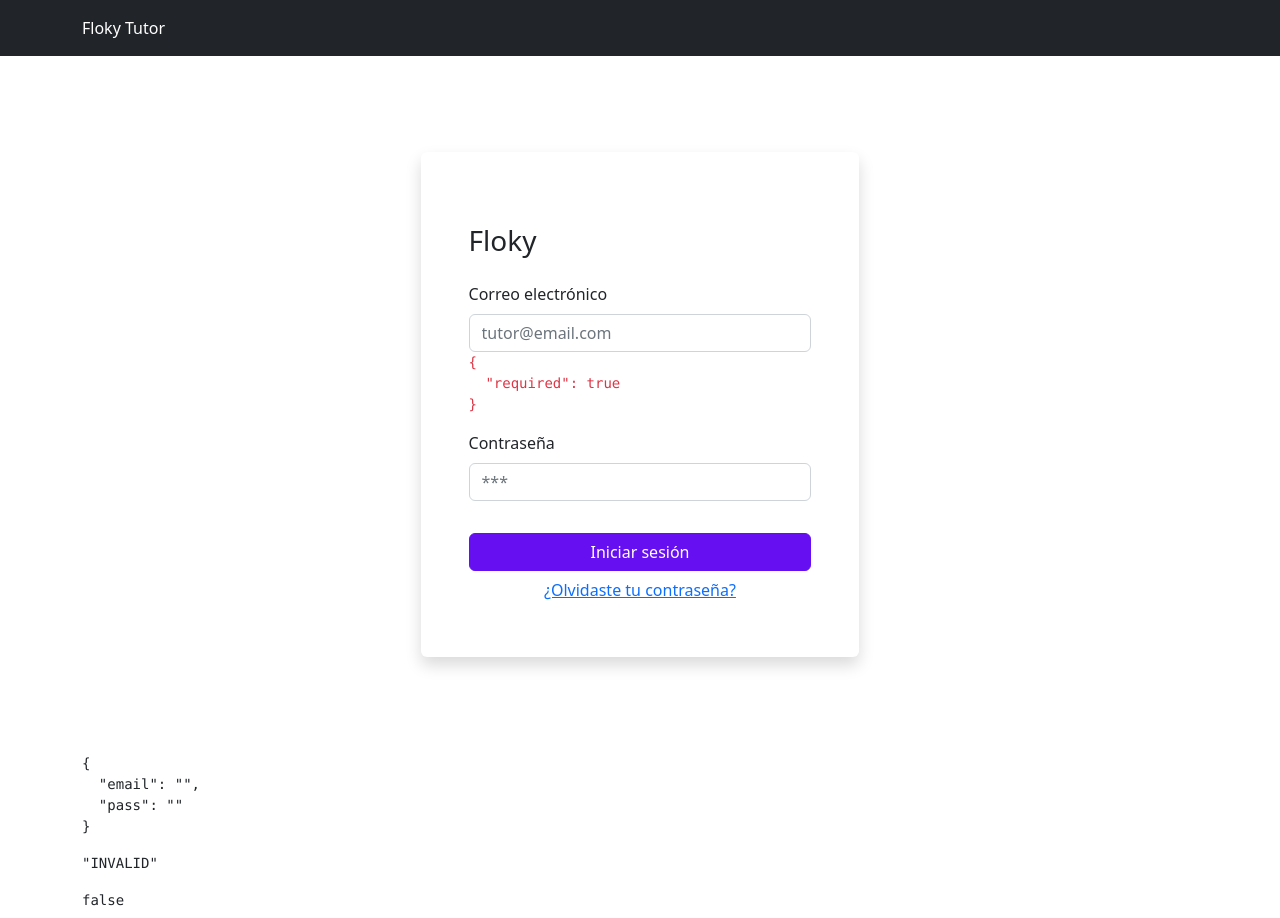
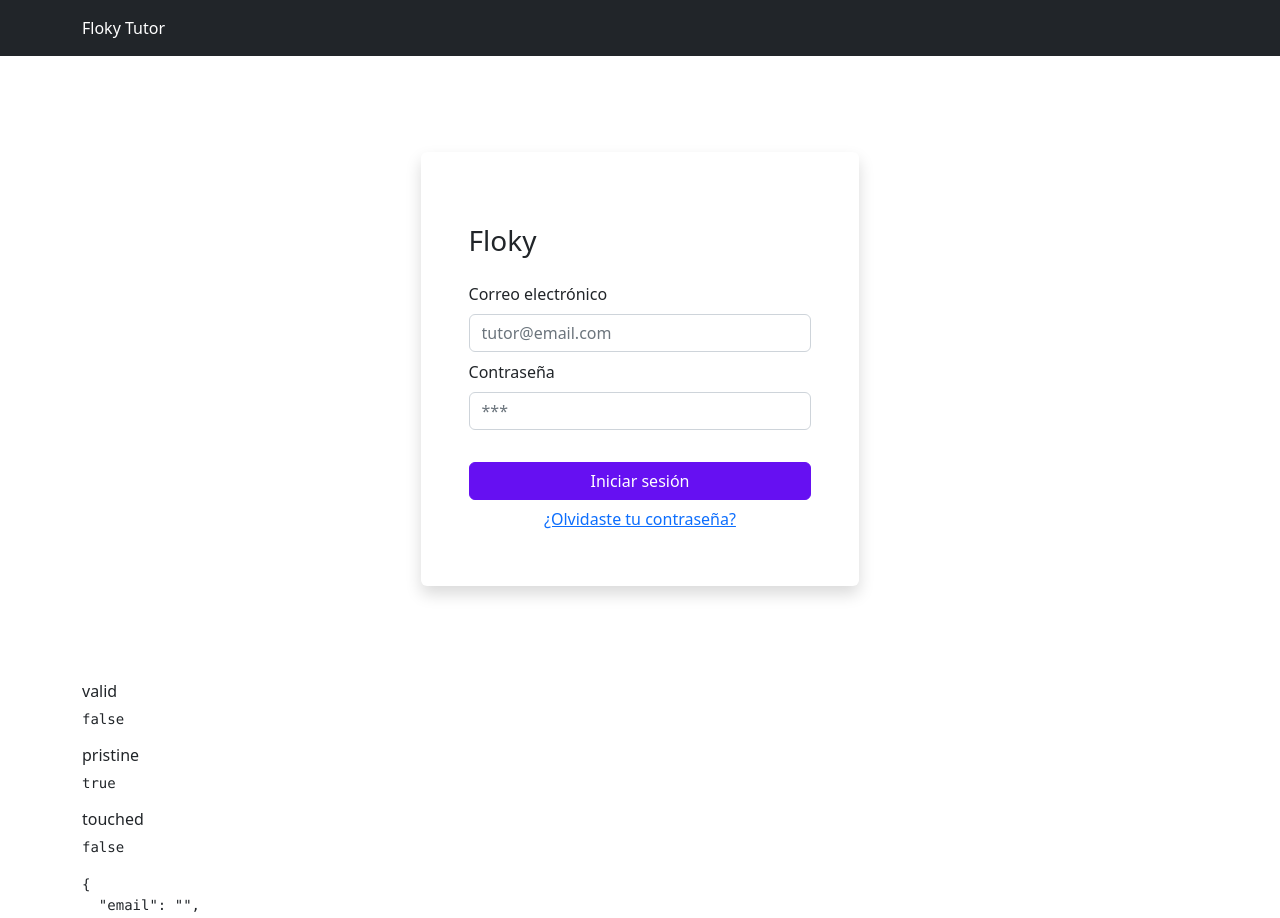
Before and after one commit to jcarloshg/FlokyTutor, an Angular app: page /cuenta/ingresar in a window 1280 px wide. Shown: the top 918 px of the page. Built offline with nearby package versions, Linux system fonts and the light colour scheme.

Commit message:
implement [EmailInputComponent]

```diff
--- a/src/app/account/account.module.ts
+++ b/src/app/account/account.module.ts
@@ -5,6 +5,7 @@ import { AccountRoutingModule } from './account-routing.module';
 import { LoginComponent } from './pages/login/login.component';
 import { HomeAccountComponent } from './pages/home-account/home-account.component';
 import { ReactiveFormsModule } from '@angular/forms';
+import { SharedModule } from '../shared/shared.module';
 
 
 @NgModule({
@@ -17,6 +18,7 @@ import { ReactiveFormsModule } from '@angular/forms';
     ReactiveFormsModule,
     // mine
     AccountRoutingModule,
+    SharedModule,
   ]
 })
 export class AccountModule { }
--- a/src/app/account/pages/login/login.component.html
+++ b/src/app/account/pages/login/login.component.html
@@ -1,37 +1,32 @@
 <div class="container my-5 d-flex justify-content-center">
     <div class="shadow col-xxl-4 p-5 my-5 bg-body rounded">
 
-        <form [formGroup]="loginForm">
+        <form [formGroup]="loginForm" autocomplete="off">
 
             <h1 class="h3 my-4">Floky</h1>
 
-            <div class="my-2">
-                <label for="ForEmailInput" class="form-label">Correo electrónico</label>
-                <input type="email" class="form-control" id="ForEmailInput" placeholder="tutor@email.com"
-                    formControlName="email">
-                <pre class="text-danger">{{this.loginForm.get('email')?.errors| json}}</pre>
-            </div>
+            <app-email-input formControlName="email"></app-email-input>
 
             <div class="my-2">
                 <label for="ForPassInput" class="form-label">Contraseña</label>
-                <input type="password" class="form-control" id="ForPassInput" placeholder="***" formControlName="pass">
+                <input type="password" class="form-control" id="ForPassInput" placeholder="***"
+                    formControlName="pass" />
             </div>
 
-            <button type="button" class="btn btn-primary mt-4 w-100">
-                Iniciar sesión
-            </button>
-            <button type="button" class="btn btn-link w-100">
-                ¿Olvidaste tu contraseña?
-            </button>
-
-
+            <button type="button" class="btn btn-primary mt-4 w-100" (click)="logIn()"> Iniciar sesión </button>
+            <button type="button" class="btn btn-link w-100"> ¿Olvidaste tu contraseña? </button>
         </form>
 
     </div>
 </div>
 
+<p class="h6"> valid</p>
+<pre>{{ loginForm.valid }}</pre>
 
-<pre>{{loginForm.value | json}}</pre>
-<pre>{{loginForm.status | json}}</pre>
-<pre>{{loginForm.valid | json}}</pre>
-<pre>{{loginForm.errors | json}}</pre>
+<p class="h6"> pristine</p>
+<pre>{{ loginForm.pristine }}</pre>
+
+<p class="h6">touched</p>
+<pre>{{ loginForm.touched }}</pre>
+
+<pre>{{ loginForm.value | json }}</pre>
--- a/src/app/account/pages/login/login.component.ts
+++ b/src/app/account/pages/login/login.component.ts
@@ -1,24 +1,36 @@
-import { Component, OnInit } from '@angular/core';
-import { FormBuilder, FormGroup, Validators } from '@angular/forms';
+import { Component } from '@angular/core';
+import { FormBuilder, FormGroup, Validators, FormControl } from '@angular/forms';
 
 @Component({
   selector: 'app-login',
   templateUrl: './login.component.html',
-  styleUrls: ['./login.component.css']
+  styleUrls: ['./login.component.css'],
 })
 export class LoginComponent {
 
   loginForm: FormGroup = this.formBuilder.group({
-    email: ['', Validators.required],
+    email: ['', [Validators.required, Validators.minLength(2), Validators.email]],
     pass: ['', Validators.required],
-  })
+  });
 
   constructor(
     private formBuilder: FormBuilder
   ) { }
 
+
+  public emailFormControl(nameFormControl: string) {
+    return this.loginForm.get(nameFormControl)?.value;
+  }
+
   logIn() {
-    console.log(this.loginForm.get('email')?.errors);
+    // // console.log(this.loginForm.get('email')?.errors);
+    // const loginFormControl = this.loginForm.get('email');
+    // console.log(loginFormControl);
+
+
+    const loginValue = this.loginForm.value;
+    console.log(loginValue);
+
   }
 
 }
--- /dev/null
+++ b/src/app/shared/inputs/email-input/email-input.component.html
@@ -0,0 +1,7 @@
+<div class="my-2">
+    <label for="ForEmailInput" class="form-label">Correo electrónico</label>
+
+    <input type="email" class="form-control" id="ForEmailInput" placeholder="tutor@email.com" [value]="email"
+        [(ngModel)]="email" (ngModelChange)="onChange(email)" (blur)="onTouched(true)" />
+    <!-- <p class="form-text text-danger">Correo electrónico es requerido</p> -->
+</div>
--- /dev/null
+++ b/src/app/shared/inputs/email-input/email-input.component.ts
@@ -0,0 +1,44 @@
+import { Component, forwardRef, OnInit } from '@angular/core';
+import { ControlValueAccessor, NG_VALUE_ACCESSOR } from '@angular/forms';
+
+@Component({
+  selector: 'app-email-input',
+  templateUrl: './email-input.component.html',
+  styleUrls: ['./email-input.component.css'],
+  providers: [
+    {
+      provide: NG_VALUE_ACCESSOR,
+      useExisting: forwardRef(() => EmailInputComponent),
+      multi: true
+    }
+  ]
+})
+export class EmailInputComponent implements OnInit, ControlValueAccessor {
+
+
+  public email: string = '';
+
+  constructor() { }
+
+  onChange = (_: any) => { };
+  onTouched = (_: any) => { };
+
+  ngOnInit(): void { }
+
+  writeValue(obj: any): void {
+    if (obj !== undefined) return;
+    this.email = obj;
+    this.onChange(this.email);
+  }
+
+  registerOnChange(fn: any): void {
+    this.onChange = fn;
+  }
+
+  registerOnTouched(fn: any): void {
+    this.onTouched = fn;
+  }
+
+  setDisabledState?(isDisabled: boolean): void { }
+
+}
```
Also changed, not shown: src/app/shared/shared.module.ts (+11 -2 lines), src/app/shared/inputs/email-input/email-input.component.css (added).
